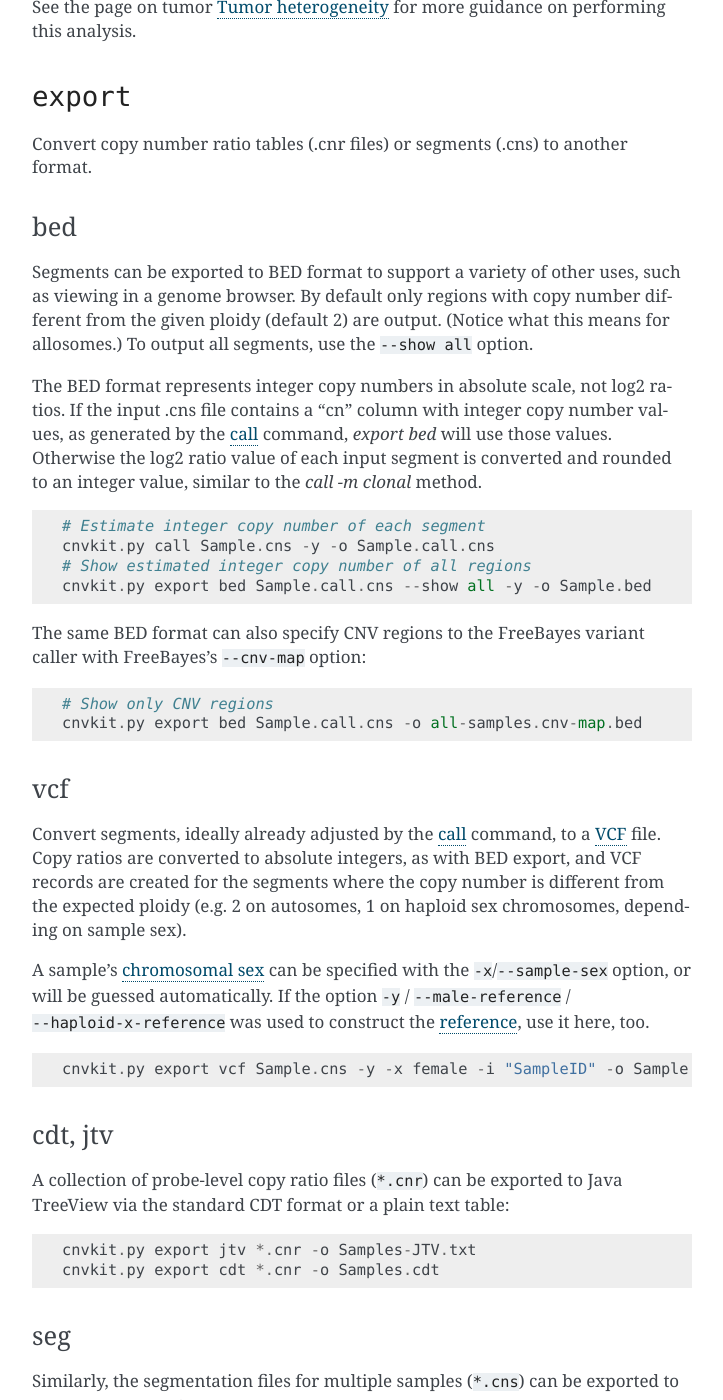
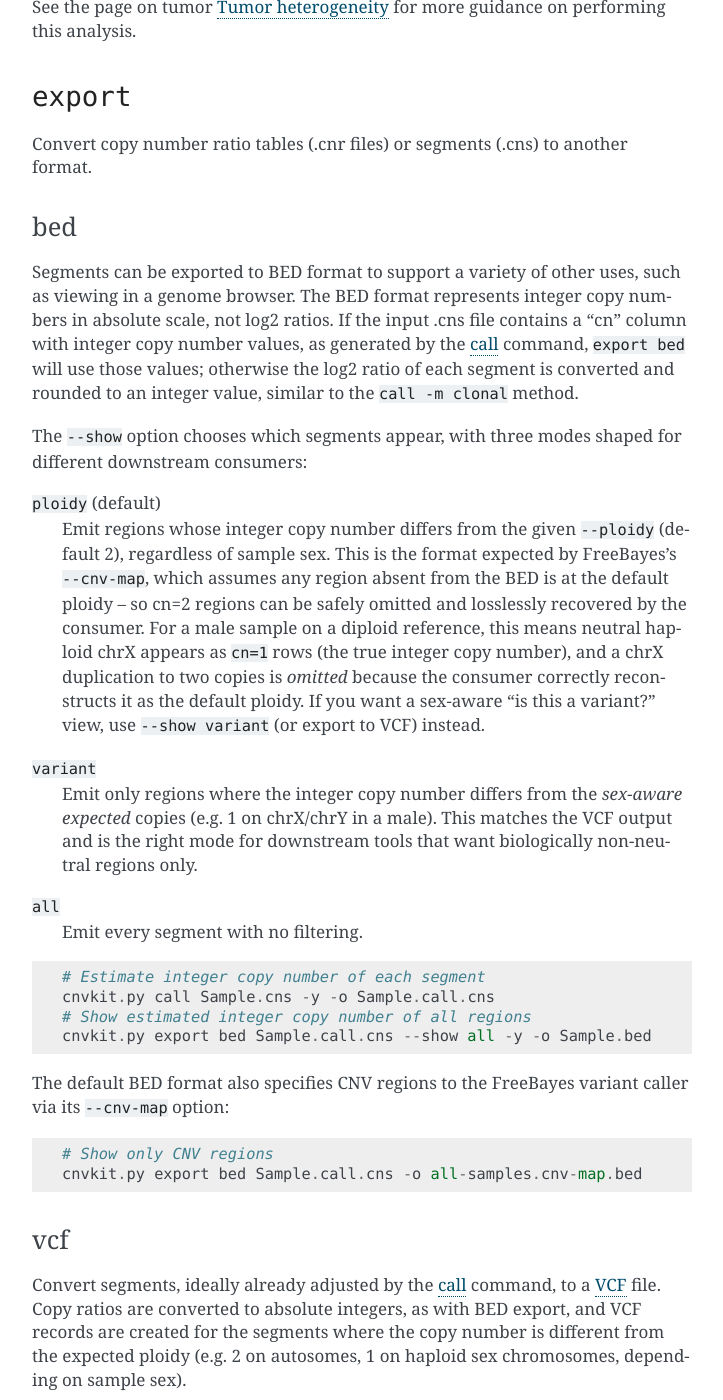
Before and after one commit to etal/cnvkit, a Sphinx documentation site: the page built from doc/importexport.rst, in a window 1280 px wide and 1400 px high, scrolled down 1623 px. Shown: the whole window, without its empty margins (388-1111 px from the left). Built offline with Sphinx 7.4.7, drawn with Linux system fonts in a browser that asks for light colours.

Commit message:
Test & document male chrX gain through call/VCF/BED (#883)
#883 reports that a male sample's chrX duplication is rounded to cn=1 by
do_call and then filtered out of the VCF. On current master with correct
male-sex handling, that no longer reproduces: do_call emits cn>1 for a male
chrX gain (cn=6 for log2=1.4 on a diploid reference; cn=2 for a 1->2
duplication at log2=0), and export vcf -- which filters against the
sex-aware abs_expect -- emits both. Lock that in with a regression test
that synthesises the original scenario through the full call -> VCF/BED
pipeline.

While here, also pin the export bed --show mode contracts that came up
when verifying #883:

- --show variant: sex-aware, mirrors VCF (emits the male chrX gain).
- --show ploidy (default): sex-agnostic by deliberate design -- the
  format FreeBayes --cnv-map expects, where absent regions are recovered
  as default ploidy 2 by the consumer. So a male chrX 1->2 duplication is
  correctly omitted (consumer reconstructs it as cn=2 = default ploidy);
  the neutral haploid chrX is emitted as cn=1 rows (the true integer copy
  number). Rationale traced through git: cd32756 (Nov 2015) explicitly
  picked this default for cnvmap compatibility, and the existing docs
  note "(Notice what this means for allosomes.)".

Expand the doc/importexport.rst BED section into definition-list form so
the three --show modes and their intended consumers are explicit, and
add a one-paragraph cross-reference in doc/sex.rst pointing sex-aware
users at --show variant / VCF.

No production code changed; full suite 379 passed (378 prior + this test).

Co-Authored-By: Claude Opus 4.7 (1M context) <noreply@anthropic.com>

````diff
--- a/doc/importexport.rst
+++ b/doc/importexport.rst
@@ -100,16 +100,36 @@ bed
 ```
 
 Segments can be exported to BED format to support a variety of other uses, such
-as viewing in a genome browser.
-By default only regions with copy number different from the given ploidy
-(default 2) are output. (Notice what this means for allosomes.)
-To output all segments, use the ``--show all`` option.
+as viewing in a genome browser. The BED format represents integer copy numbers
+in absolute scale, not log2 ratios. If the input .cns file contains a "cn"
+column with integer copy number values, as generated by the :ref:`call`
+command, ``export bed`` will use those values; otherwise the log2 ratio of
+each segment is converted and rounded to an integer value, similar to the
+``call -m clonal`` method.
 
-The BED format represents integer copy numbers in absolute scale, not log2
-ratios.  If the input .cns file contains a "cn" column with integer copy number
-values, as generated by the :ref:`call` command, `export bed` will use those
-values. Otherwise the log2 ratio value of each input segment is converted and
-rounded to an integer value, similar to the `call -m clonal` method.
+The ``--show`` option chooses which segments appear, with three modes shaped
+for different downstream consumers:
+
+``ploidy`` (default)
+    Emit regions whose integer copy number differs from the given ``--ploidy``
+    (default 2), regardless of sample sex. This is the format expected by
+    FreeBayes's ``--cnv-map``, which assumes any region absent from the BED is
+    at the default ploidy -- so cn=2 regions can be safely omitted and
+    losslessly recovered by the consumer. For a male sample on a diploid
+    reference, this means neutral haploid chrX appears as ``cn=1`` rows (the
+    true integer copy number), and a chrX duplication to two copies is
+    *omitted* because the consumer correctly reconstructs it as the default
+    ploidy. If you want a sex-aware "is this a variant?" view, use
+    ``--show variant`` (or export to VCF) instead.
+
+``variant``
+    Emit only regions where the integer copy number differs from the
+    *sex-aware expected* copies (e.g. 1 on chrX/chrY in a male). This matches
+    the VCF output and is the right mode for downstream tools that want
+    biologically non-neutral regions only.
+
+``all``
+    Emit every segment with no filtering.
 
 ::
 
@@ -118,8 +138,8 @@ rounded to an integer value, similar to the `call -m clonal` method.
     # Show estimated integer copy number of all regions
     cnvkit.py export bed Sample.call.cns --show all -y -o Sample.bed
 
-The same BED format can also specify CNV regions to the FreeBayes variant caller
-with FreeBayes's ``--cnv-map`` option::
+The default BED format also specifies CNV regions to the FreeBayes variant
+caller via its ``--cnv-map`` option::
 
     # Show only CNV regions
     cnvkit.py export bed Sample.call.cns -o all-samples.cnv-map.bed
````
Also changed, not shown: doc/sex.rst (+8 -0 lines), 1 other file.
